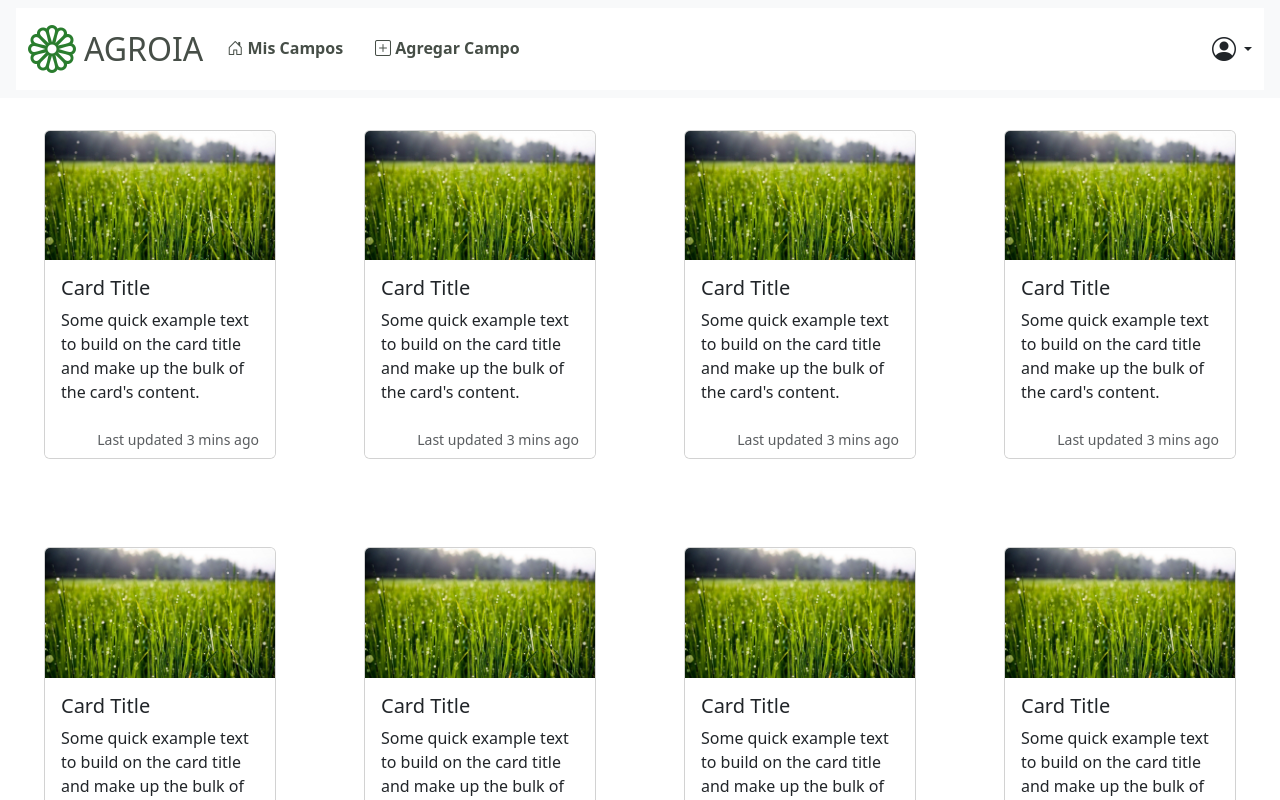
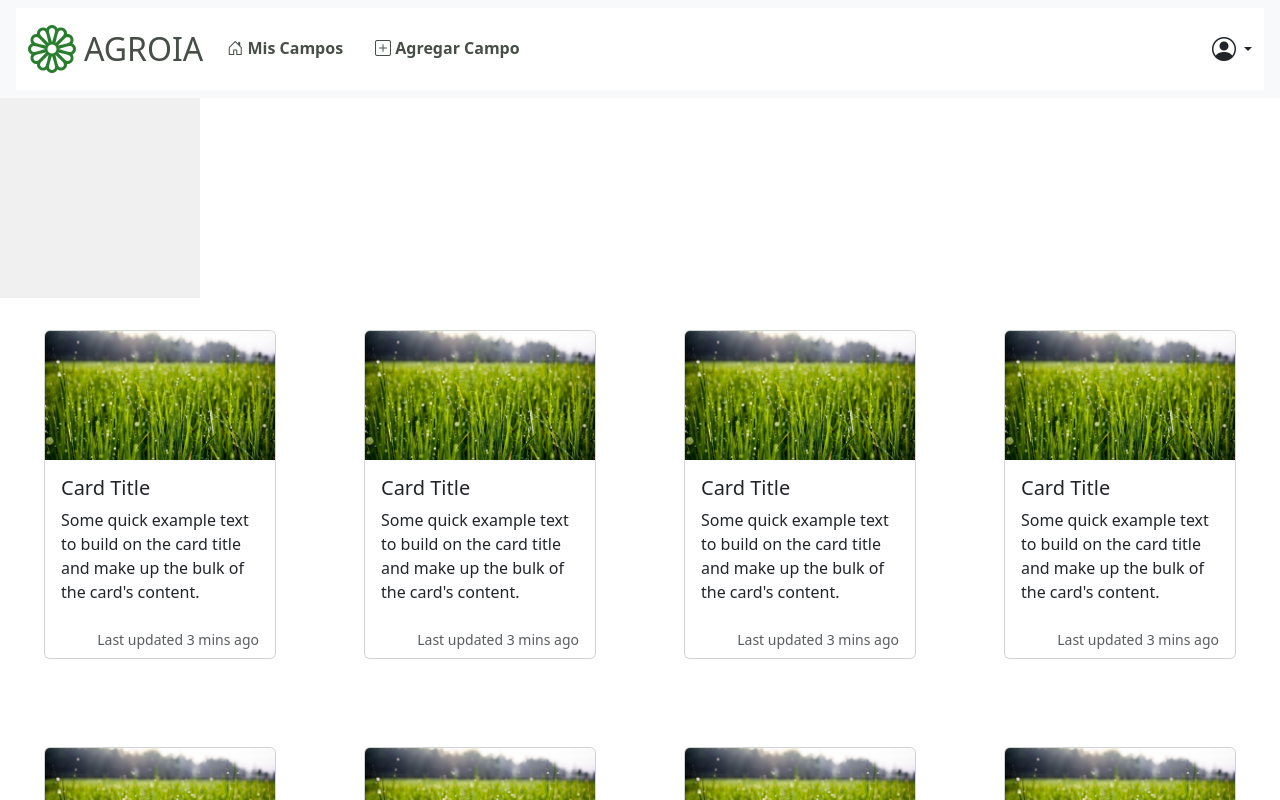
Before and after one commit to camiguillan/borrador, a React (Create React App) app: page / in a window 1280 px wide. Shown: the top 800 px of the page. Built offline with nearby package versions, Linux system fonts and the light colour scheme.

Commit message:
border color

```diff
--- a/src/App.css
+++ b/src/App.css
@@ -1,38 +1,46 @@
-.App {
-  text-align: center;
+
+/* YourComponent.css */
+
+/* Initial styles for the .fade-border class */
+.fade-border {
+  position: relative;
+  width: 200px;
+  height: 200px;
+  background-color: #f0f0f0;
+  border: 2px solid transparent;
+  transition: border 5s ease;
+  overflow: hidden;
 }
 
-.App-logo {
-  height: 40vmin;
-  pointer-events: none;
+.fade-color{
+  border: 2px solid green;
 }
 
-@media (prefers-reduced-motion: no-preference) {
-  .App-logo {
-    animation: App-logo-spin infinite 20s linear;
-  }
+/* Styles for the ::before pseudo-element */
+/* .fade-border::before {
+  content: '';
+  position: absolute;
+  top: -2px;
+  left: -2px;
+  right: -2px;
+  bottom: -2px;
+  border: 2px solid #ff6600;
 }
 
-.App-header {
-  background-color: #282c34;
-  min-height: 100vh;
-  display: flex;
-  flex-direction: column;
-  align-items: center;
-  justify-content: center;
-  font-size: calc(10px + 2vmin);
-  color: white;
+/* Animation styles for the .animate class */
+/* .animate {
+  animation-name: borderFade;
+  animation-duration: 2s;
+  animation-timing-function: ease;
+  animation-fill-mode: backwards;
 }
 
-.App-link {
-  color: #61dafb;
-}
 
-@keyframes App-logo-spin {
+@keyframes borderFade {
   from {
-    transform: rotate(0deg);
+    border-color:  #ff6600;
   }
   to {
-    transform: rotate(360deg);
+    border-color: green;
   }
-}
+} */
--- a/src/App.js
+++ b/src/App.js
@@ -5,16 +5,33 @@ import Select from './components/reusable/select/select';
 import Home from './components/home/home';
 import NoCampo from './components/NoCampo/noCampo';
 import CrearCampo from './components/crearCampo/crearCampo';
+import { useEffect, useState } from 'react';
 
 function App() {
+
+  const [animate, setAnimate] = useState(true);
+
+  useEffect(() => {
+    // Add a slight delay (e.g., 100ms) to ensure the animation is applied when the component is fully rendered.
+    const animationTimeout = setTimeout(() => {
+      setAnimate(false);
+    }, 1000);
+
+    // Clean up the timeout if the component unmounts before the animation triggers.
+    return () => clearTimeout(animationTimeout);
+  }, []);
+console.log(animate);
+
   return (
     <div>
 
   <Header inicioSesion={true}></Header>
+  <div className={`fade-border ${animate ? 'fade-color' : ''}`}></div>
   <Home></Home>
   <Select></Select>
   <NoCampo></NoCampo>
   <CrearCampo></CrearCampo>
+
     </div>
   );
 }
--- a/src/components/NoCampo/noCampo.js
+++ b/src/components/NoCampo/noCampo.js
@@ -6,9 +6,9 @@ import campito from "../../images/campito.jpg"
 
 export default function NoCampo() {
  return (
-    <Card className="text-center card-no-campo">
+    <Card className="text-center card-no-campo ">
       <Card.Header className='card-header-no-campo'>
-        <Card.Img variant="top" src={campito} className='campito'/>
+        <Card.Img variant="left" src={campito} className='campito'/>
       </Card.Header>
       <Card.Body>
         <Card.Title className='card-title-no-campo'>TODAVÍA NO TIENES NINGÚN CAMPO REGISTRADO</Card.Title>
```
Also changed, not shown: src/components/NoCampo/noCampo.css (line endings or trailing spaces).
